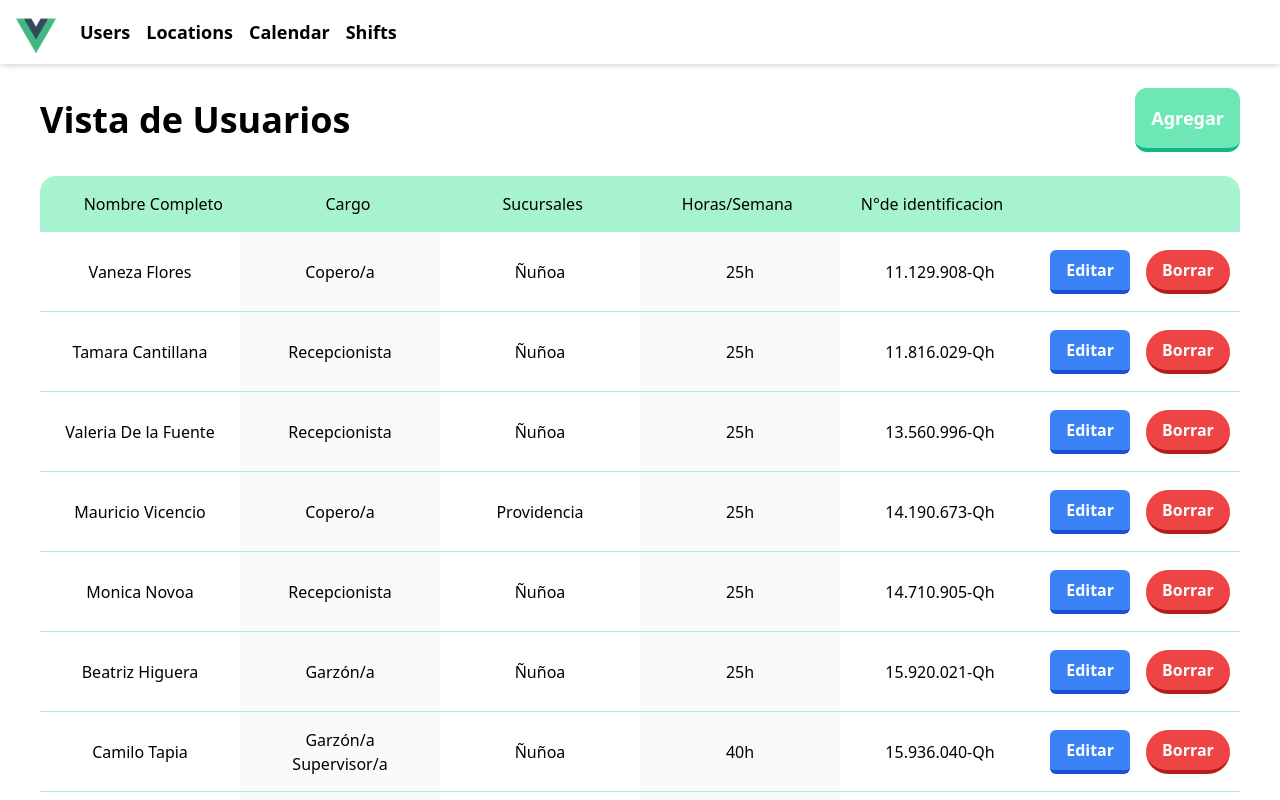
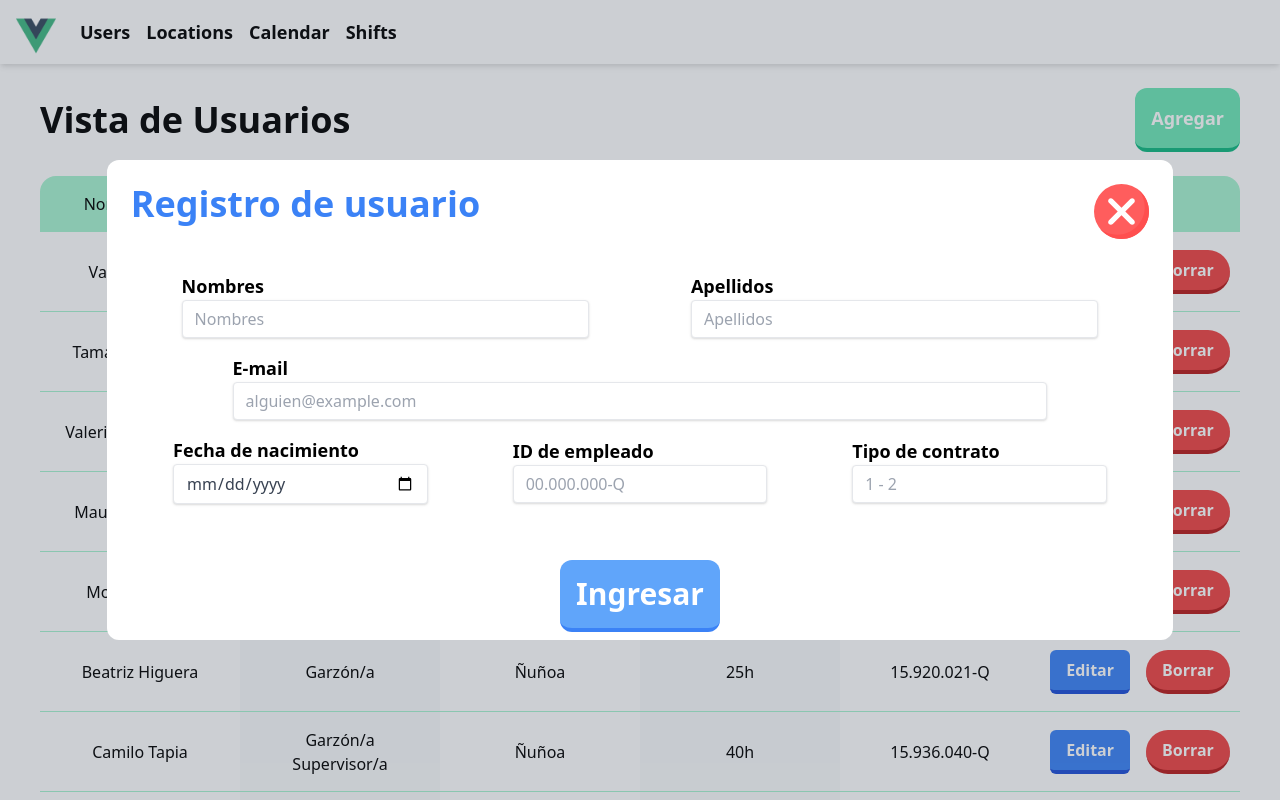
Before and after one commit to NilsonKr/VueTest, a Vue app: page /users in a window 1280 px wide. Both pictures are taken after a click on the button "Agregar". Shown: the top 800 px of the page. Built offline with nearby package versions, Linux system fonts and the light colour scheme; data requests are answered from the project's data file.

Commit message:
:sparkles: [ADD] CRUD Interface for Users Table

```diff
--- a/public/index.html
+++ b/public/index.html
@@ -1,25 +1,21 @@
 <!DOCTYPE html>
-<html lang="">
-
+<html lang="es">
 	<head>
-  <meta charset="utf-8">
-  <meta http-equiv="X-UA-Compatible" content="IE=edge">
-  <meta name="viewport" content="width=device-width,initial-scale=1.0">
-  <link rel="icon" href="<%= BASE_URL %>favicon.ico">
-  <title>
-    <%= htmlWebpackPlugin.options.title %>
-  </title>
+		<meta charset="utf-8" />
+		<meta http-equiv="X-UA-Compatible" content="IE=edge" />
+		<meta name="viewport" content="width=device-width,initial-scale=1.0" />
+		<link rel="icon" href="<%= BASE_URL %>favicon.ico" />
+		<title><%= htmlWebpackPlugin.options.title %></title>
 	</head>
 
 	<body>
 		<noscript>
 			<strong>
-      We're sorry but <%= htmlWebpackPlugin.options.title %> doesn't work properly without JavaScript enabled.
-        Please enable it to continue.
+				We're sorry but <%= htmlWebpackPlugin.options.title %> doesn't work properly
+				without JavaScript enabled. Please enable it to continue.
 			</strong>
 		</noscript>
 		<div id="app"></div>
 		<!-- built files will be auto injected -->
 	</body>
-
 </html>
--- /dev/null
+++ b/src/components/FormModal.vue
@@ -0,0 +1,99 @@
+<template>
+	<div
+		@click.self="closeModal()"
+		class="absolute inset-0 flex justify-center items-center bg-gray-700 bg-opacity-25 z-10"
+	>
+		<div class="relative w-10/12 h-3/5 bg-white rounded-xl p-6">
+			<img
+				class="absolute right-6 cursor-pointer"
+				@click="closeModal()"
+				src="../assets/cancel.svg"
+				alt="Close"
+				width="55px"
+				height="55px"
+			/>
+			<h2 class="font-bold text-4xl text-blue-500">Registro de usuario</h2>
+			<form
+				class="mt-8 flex flex-wrap justify-around items-center w-full text-lg font-semibold"
+			>
+				<label class="w-full md:w-2/5">
+					Nombres
+					<input
+						class="w-full px-3 py-2 text-sm text-base leading-tight text-gray-700 border rounded shadow appearance-none focus:outline-none focus:shadow-outline"
+						type="text"
+						name="firstName"
+						placeholder="Nombres"
+						v-model="userSelected.firstName"
+					/>
+				</label>
+				<label class="block my-4 w-full md:w-2/5">
+					Apellidos
+					<input
+						class="w-full px-3 py-2 text-sm text-base leading-tight text-gray-700 border rounded shadow appearance-none focus:outline-none focus:shadow-outline"
+						type="text"
+						name="lastName"
+						placeholder="Apellidos"
+						v-model="userSelected.lastName"
+					/>
+				</label>
+				<label class="w-full md:w-4/5">
+					E-mail
+					<input
+						class="w-full px-3 py-2 text-sm text-base leading-tight text-gray-700 border rounded shadow appearance-none focus:outline-none focus:shadow-outline"
+						type="text"
+						name="email"
+						placeholder="alguien@example.com"
+						v-model="userSelected.email"
+					/>
+				</label>
+				<label class="block my-4 w-full md:w-3/12">
+					Fecha de nacimiento
+					<input
+						class="w-full px-3 py-2 text-sm text-base leading-tight text-gray-700 border rounded shadow appearance-none focus:outline-none focus:shadow-outline"
+						type="date"
+						name="dateOfBirth"
+						v-model="userSelected.dateOfBirth"
+					/>
+				</label>
+				<label class="w-full md:w-3/12">
+					ID de empleado
+					<input
+						class="w-full px-3 py-2 text-sm text-base leading-tight text-gray-700 border rounded shadow appearance-none focus:outline-none focus:shadow-outline"
+						type="text"
+						name="employeeId"
+						placeholder="00.000.000-Q"
+						v-model="userSelected.employeeId"
+					/>
+				</label>
+				<label class="block w-full my-4 md:w-3/12">
+					Tipo de contrato
+					<input
+						class="w-full px-3 py-2 text-sm text-base leading-tight text-gray-700 border rounded shadow appearance-none focus:outline-none focus:shadow-outline"
+						type="number"
+						name="contract"
+						placeholder="1 - 2"
+						min="1"
+						max="2"
+						v-model="userSelected.contract.id"
+					/>
+				</label>
+			</form>
+			<button
+				@click="submit()"
+				class="block mt-10 mx-auto bg-blue-400 hover:bg-blue-300 text-white text-3xl font-bold py-4 px-4 border-b-4 border-blue-500 hover:border-blue-400 rounded-xl"
+			>
+				Ingresar
+			</button>
+		</div>
+	</div>
+</template>
+
+<script>
+export default {
+	props: {
+		closeModal: Function,
+		userSelected: Object,
+		submit: Function,
+	},
+};
+</script>
--- a/src/components/UsersTable.vue
+++ b/src/components/UsersTable.vue
@@ -1,5 +1,5 @@
 <template>
-	<div class="w-full min-h-table h-table overflow-y-scroll">
+	<div class="w-full min-w-table min-h-table h-table overflow-y-scroll">
 		<div
 			v-for="user in userList.values"
 			:key="user.employeeId"
@@ -23,14 +23,16 @@
 			>
 				<h2>{{ user.contract.legalMaxWeeklyHours }}h</h2>
 			</div>
-			<h2>{{ user.employeeId }}h</h2>
+			<h2>{{ user.employeeId }}</h2>
 			<div>
 				<button
+					@click="edit(user)"
 					class="bg-blue-500 hover:bg-blue-400 text-white font-bold py-2 px-4 border-b-4 border-blue-700 hover:border-blue-500 rounded-md"
 				>
 					Editar
 				</button>
 				<button
+					@click="remove(user)"
 					class="bg-red-500 hover:bg-red-400 text-white font-bold py-2 px-4 border-b-4 border-red-700 hover:border-red-500 rounded-full ml-4"
 				>
 					Borrar
@@ -44,6 +46,8 @@
 export default {
 	props: {
 		userList: Object,
+		edit: Function,
+		remove: Function,
 	},
 };
 </script>
--- a/src/utils/parsing.js
+++ b/src/utils/parsing.js
@@ -25,6 +25,7 @@ const orderUsers = usersList => {
 	return ordered;
 };
 
+//Parse users list and concat their locations, positions and contract
 export const parseUsers = (users, locations, positions, contracts) => {
 	const parsedUsers = users.map(user => {
 		const newUser = { ...user };
@@ -42,6 +43,7 @@ export const parseUsers = (users, locations, positions, contracts) => {
 	return parsedUsers;
 };
 
+//Parse locations list and add their quantity of users and order them downward by their name
 export const parseLocations = (locationList, userList) => {
 	const quantityUsers = userList.reduce((dicc, user) => {
 		const currentId = user.locationId[0];
--- a/src/views/Users.vue
+++ b/src/views/Users.vue
@@ -4,34 +4,62 @@
 			<div class="mb-6 w-full flex items-center justify-between">
 				<h1 class="text-4xl font-semibold">{{ title }}</h1>
 				<button
+					@click="handleModal"
 					class="bg-green-300 hover:bg-green-200 text-white text-lg font-bold py-4 px-4 border-b-4 border-green-500 hover:border-green-300 rounded-xl"
 				>
 					Agregar
 				</button>
 			</div>
-			<div class="grid grid-cols-6 place-items-center bg-green-200 p-4 rounded-t-2xl">
+			<section class="overflow-x-scroll lg:overflow-x-auto">
+				<div
+					class="min-w-table grid grid-cols-6 place-items-center bg-green-200 p-4 rounded-t-2xl"
+				>
 					<h2>Nombre Completo</h2>
 					<h2>Cargo</h2>
 					<h2>Sucursales</h2>
 					<h2>Horas/Semana</h2>
 					<h2>N°de identificacion</h2>
 				</div>
-			<UsersTable v-if="userList.values.length" :userList="userList" />
+				<UsersTable
+					v-if="userList.values.length"
+					:userList="userList"
+					:edit="edit"
+					:remove="remove"
+				/>
 			</section>
+		</section>
+		<FormModal
+			v-show="showModal"
+			:closeModal="handleModal"
+			:userSelected="userSelected"
+			:submit="submit"
+		/>
 	</div>
 </template>
 
 <script>
 import { mapState, mapMutations, mapActions } from 'vuex';
 import UsersTable from '../components/UsersTable.vue';
+import FormModal from '../components/FormModal.vue';
 import { parseUsers } from '../utils/parsing';
 
+const USER_PLACEHOLDER = {
+	firstName: '',
+	lastName: '',
+	email: '',
+	dateOfBirth: '',
+	contract: { id: '' },
+	employeeId: '',
+};
+
 export default {
-	components: { UsersTable },
+	components: { UsersTable, FormModal },
 
 	data() {
 		return {
+			userSelected: USER_PLACEHOLDER,
 			title: 'Vista de Usuarios',
+			showModal: false,
 		};
 	},
 
@@ -47,6 +75,27 @@ export default {
 			);
 
 			this.setUsers({ isParse: true, values: parsedUsers });
+		},
+
+		handleModal(value) {
+			if (value) {
+				this.showModal = value;
+			} else {
+				this.showModal = !this.showModal;
+			}
+		},
+
+		remove(userInfo) {
+			console.log(userInfo);
+		},
+
+		edit(userInfo) {
+			this.showModal = true;
+			this.userSelected = { ...userInfo };
+		},
+
+		submit() {
+			console.log(this.userSelected);
 		},
 	},
 	computed: mapState(['userList', 'positionList', 'locationList', 'contractList']),
--- a/tailwind.config.js
+++ b/tailwind.config.js
@@ -10,6 +10,9 @@ module.exports = {
 				cell: '80px',
 				table: '700px',
 			},
+			minWidth: {
+				table: '1050px',
+			},
 		},
 	},
 	variants: {
```
Also changed, not shown: src/assets/cancel.svg (added). Lines whose indentation alone changed are shown as unchanged.
